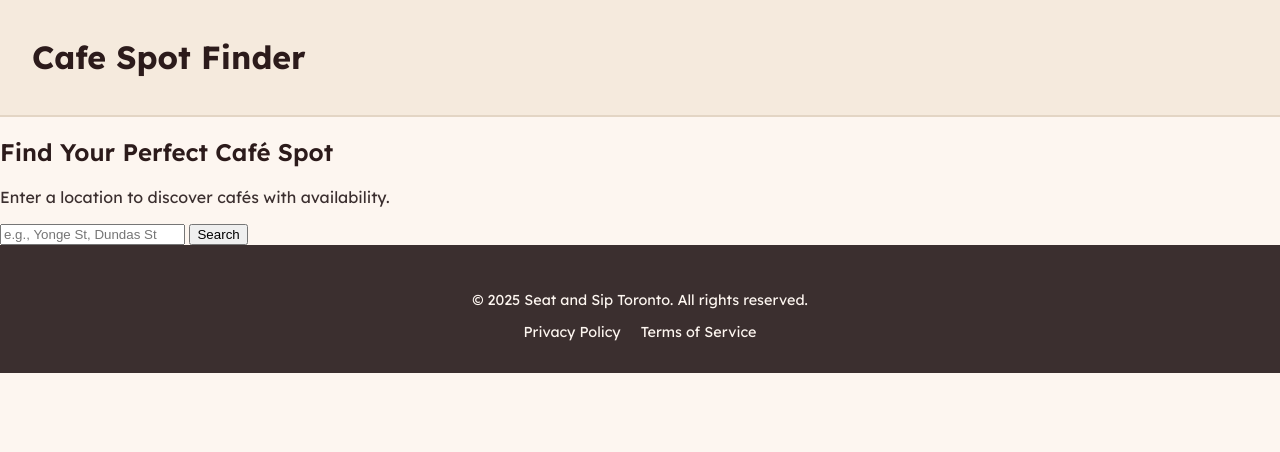
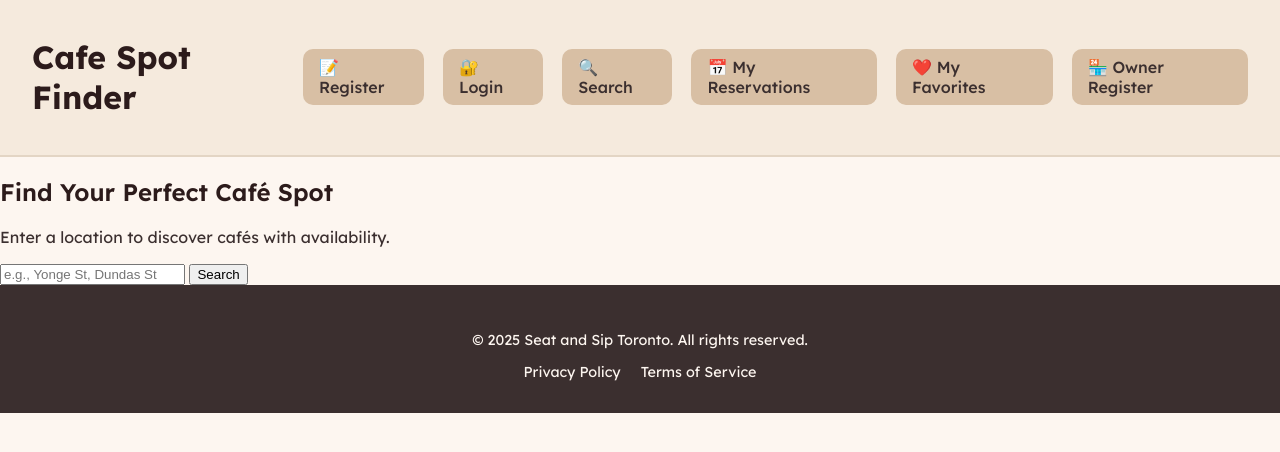
Before and after one commit to audreyllc/cafe-spot-finder-audrey, a plain HTML site: page search/index.html in a window 1280 px wide. Drawn offline with Linux system fonts and the light colour scheme.

Commit message:
Update index.html

```diff
--- a/search/index.html
+++ b/search/index.html
@@ -11,7 +11,12 @@
     <header>
         <h1><a href="../../index.html">Cafe Spot Finder</a></h1>
         <nav>
-            <script>loadNavigation('search');</script>
+            <a href="../register-user/index.html">📝 Register</a>
+            <a href="../login/index.html">🔐 Login</a>
+            <a href="./index.html">🔍 Search</a>
+            <a href="../my-reservations/index.html">📅 My Reservations</a>
+            <a href="../my-favorites/index.html">❤️ My Favorites</a>
+            <a href="../register-owner/index.html">🏪 Owner Register</a>
         </nav>
     </header>
 
```
